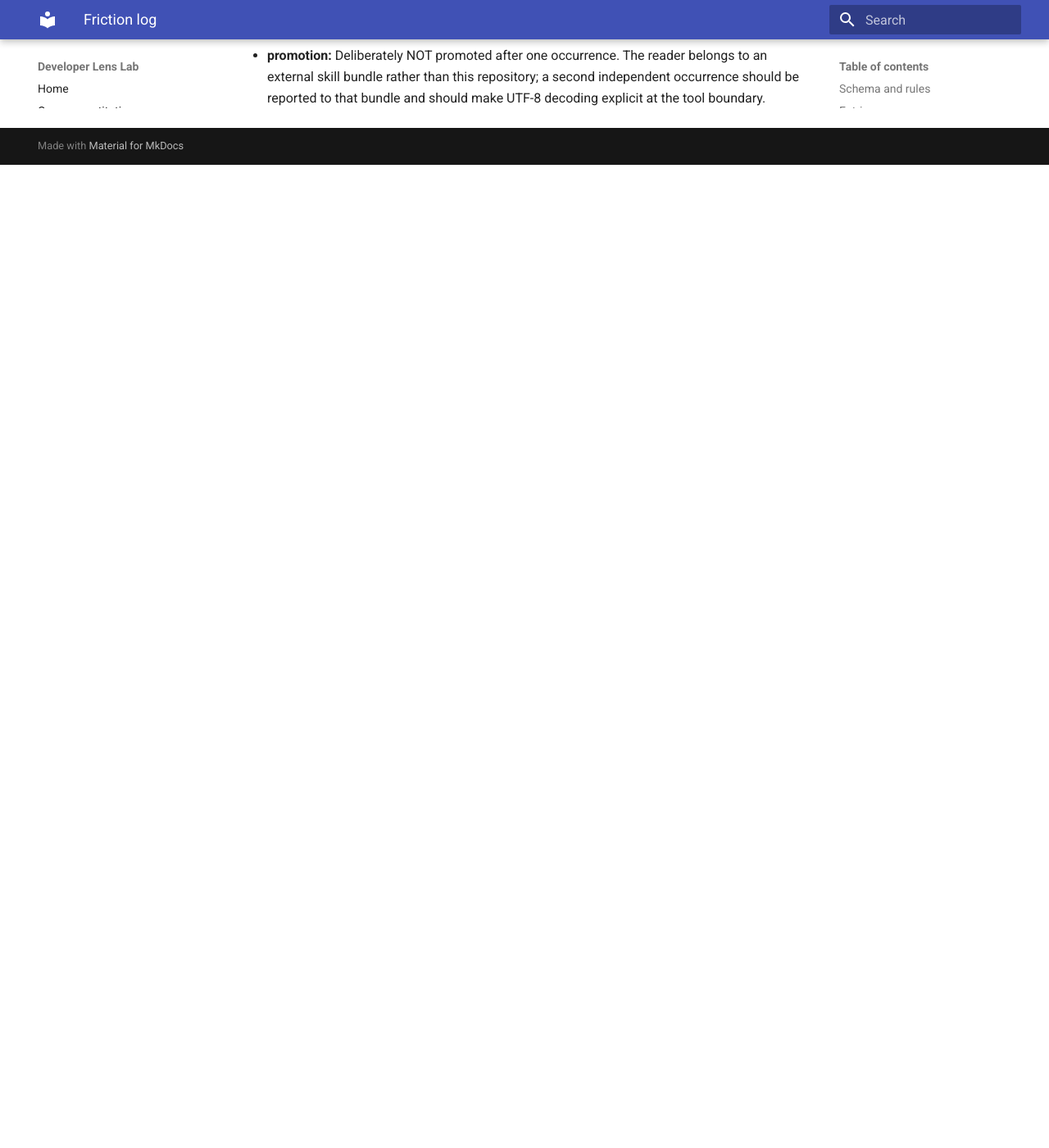
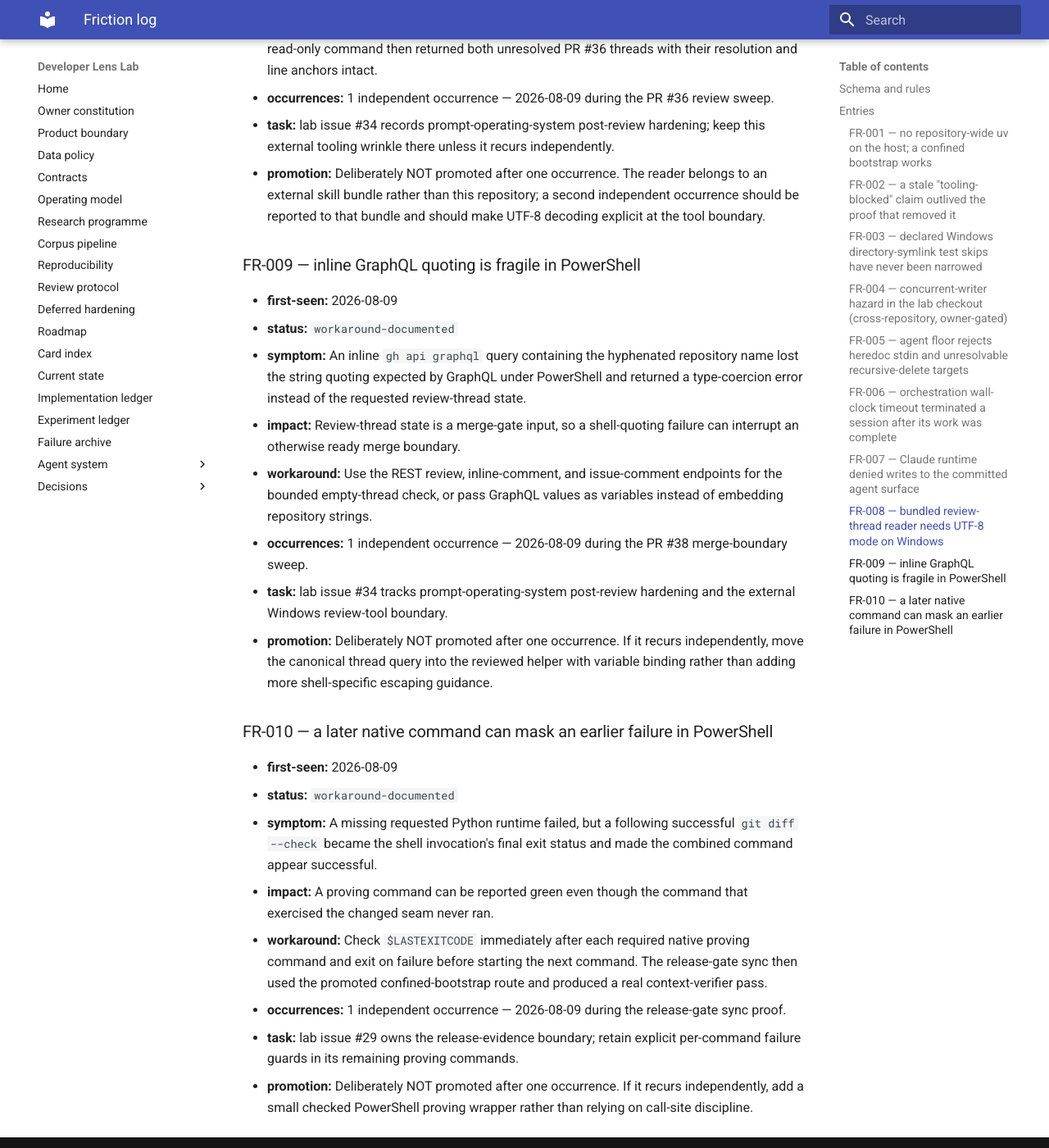
Before and after one commit to Chris0Jeky/developer-lens-lab, an MkDocs documentation site: the page built from docs/agent-system/FRICTION_LOG.md, in a window 1280 px wide and 1400 px high, scrolled down 7665 px. Shown: the whole window at 82% size. Built offline with MkDocs 1.6.1 and Material for MkDocs 9.7.7, drawn with Linux system fonts in a browser that asks for light colours; before the commit the page ends 7866 px from its top, so only the background shows below that; some of the changed text lies outside the part shown.

```diff
--- a/docs/agent-system/FRICTION_LOG.md
+++ b/docs/agent-system/FRICTION_LOG.md
@@ -68,14 +68,20 @@ Rules that bind entries:
   bootstrap itself costs a few minutes once per checkout.
 - **workaround:** Bootstrap the confined `uv` as above and run the declared gate through it. The
   bootstrap environment is gitignored; `uv.lock` is never modified as a side effect.
-- **occurrences:** 2 recorded — 2026-08-08 (bootstrap first proved: locked sync plus full gate),
-  2026-08-09 (LAB-GOV-02 reused the same route from a clean checkout).
+- **occurrences:** 3 recorded — 2026-08-08 (bootstrap first proved: locked sync plus full gate),
+  2026-08-09 (LAB-GOV-02 reused the same route from a clean checkout), 2026-08-09 (the release-gate
+  sync reused its surviving confined bootstrap after the global launcher lacked Python 3.12 and the
+  global Python 3.13 lacked locked project dependencies).
 - **task:** lab issues #29 (release wave) and #5 (dependency triage), which both depend on a
   runnable locked environment.
 - **promotion:** Promoted to canon prose in [MAINTENANCE_PROTOCOL.md](MAINTENANCE_PROTOCOL.md),
   which now states the confined-bootstrap route rather than declaring the gate unrunnable. Not
   promoted to an executable check: installing a toolchain is an environment action, not a
   repository invariant, and a check that bootstrapped `uv` as a side effect would hide the cost.
+
+_Note 2026-08-09 (release-gate sync):_ The promoted route remained sufficient on the third
+occurrence: the existing worktree-confined bootstrap ran the locked context verifier without a
+new install or lockfile change.
 
 ### FR-002 — a stale "tooling-blocked" claim outlived the proof that removed it
 
@@ -264,3 +270,39 @@ cheap workaround and none of them blocked a lane.
 - **promotion:** Deliberately NOT promoted after one occurrence. The reader belongs to an external
   skill bundle rather than this repository; a second independent occurrence should be reported to
   that bundle and should make UTF-8 decoding explicit at the tool boundary.
+
+### FR-009 — inline GraphQL quoting is fragile in PowerShell
+
+- **first-seen:** 2026-08-09
+- **status:** `workaround-documented`
+- **symptom:** An inline `gh api graphql` query containing the hyphenated repository name lost the
+  string quoting expected by GraphQL under PowerShell and returned a type-coercion error instead of
+  the requested review-thread state.
+- **impact:** Review-thread state is a merge-gate input, so a shell-quoting failure can interrupt an
+  otherwise ready merge boundary.
+- **workaround:** Use the REST review, inline-comment, and issue-comment endpoints for the bounded
+  empty-thread check, or pass GraphQL values as variables instead of embedding repository strings.
+- **occurrences:** 1 independent occurrence — 2026-08-09 during the PR #38 merge-boundary sweep.
+- **task:** lab issue #34 tracks prompt-operating-system post-review hardening and the external
+  Windows review-tool boundary.
+- **promotion:** Deliberately NOT promoted after one occurrence. If it recurs independently, move
+  the canonical thread query into the reviewed helper with variable binding rather than adding
+  more shell-specific escaping guidance.
+
+### FR-010 — a later native command can mask an earlier failure in PowerShell
+
+- **first-seen:** 2026-08-09
+- **status:** `workaround-documented`
+- **symptom:** A missing requested Python runtime failed, but a following successful
+  `git diff --check` became the shell invocation's final exit status and made the combined command appear
+  successful.
+- **impact:** A proving command can be reported green even though the command that exercised the
+  changed seam never ran.
+- **workaround:** Check `$LASTEXITCODE` immediately after each required native proving command and
+  exit on failure before starting the next command. The release-gate sync then used the promoted
+  confined-bootstrap route and produced a real context-verifier pass.
+- **occurrences:** 1 independent occurrence — 2026-08-09 during the release-gate sync proof.
+- **task:** lab issue #29 owns the release-evidence boundary; retain explicit per-command failure
+  guards in its remaining proving commands.
+- **promotion:** Deliberately NOT promoted after one occurrence. If it recurs independently, add a
+  small checked PowerShell proving wrapper rather than relying on call-site discipline.
```
Also changed, not shown: docs/agent-system/PROMPT_LIBRARY.md (+2 -1 lines).
